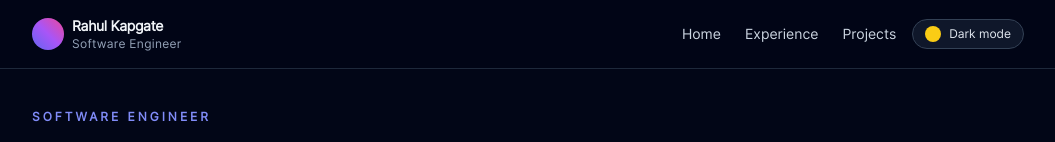
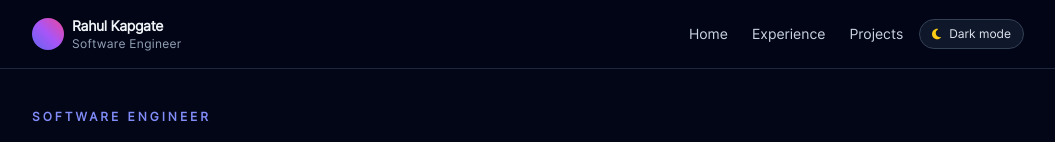
Before and after one commit to rahul-kapgate/My-Protfolio, a React (Vite) app: page / in a window 1280 px wide. Shown: the top 142 px of the page, without its empty margins (112-1167 px from the left). Built offline with nearby package versions, Linux system fonts and the light colour scheme.

Commit message:
added icon

```diff
--- a/src/Pages/Home.jsx
+++ b/src/Pages/Home.jsx
@@ -7,6 +7,7 @@ import {
   faLinkedin,
   faTwitter,
 } from "@fortawesome/free-brands-svg-icons";
+import { faSun, faMoon } from "@fortawesome/free-solid-svg-icons";
 
 export default function Home() {
   const [theme, setTheme] = useState("dark");
@@ -79,14 +80,15 @@ export default function Home() {
               onClick={toggleTheme}
               className="flex items-center gap-2 rounded-full border border-slate-300 bg-slate-100 px-3 py-1.5 text-xs font-medium text-slate-700 hover:bg-slate-200 dark:border-slate-700 dark:bg-slate-900 dark:text-slate-200 dark:hover:bg-slate-800 transition-colors"
             >
-              <span
-                className={`inline-block h-4 w-4 rounded-full ${
+              <FontAwesomeIcon
+                icon={theme === "dark" ? faMoon : faSun}
+                className={
                   theme === "dark"
-                    ? "bg-yellow-400"
-                    : "bg-slate-800"
-                }`}
+                    ? "text-yellow-400"
+                    : "text-slate-900"
+                }
               />
-              <span>{theme === "dark" ? "Dark" : "Light"} mode</span>
+              <span>{theme === "dark" ? "Dark mode" : "Light mode"}</span>
             </button>
           </div>
         </div>
@@ -113,9 +115,15 @@ export default function Home() {
               </span>{" "}
               — a dedicated platform for MAH AAC CET aspirants. I love working
               with <span className="text-slate-900 dark:text-slate-200">React</span>,{" "}
-              <span className="text-slate-900 dark:text-slate-200">Node / FastAPI</span>, and{" "}
-              <span className="text-slate-900 dark:text-slate-200">modern web tools</span> to craft
-              products that feel fast, polished, and thoughtfully designed.
+              <span className="text-slate-900 dark:text-slate-200">
+                Node / FastAPI
+              </span>
+              , and{" "}
+              <span className="text-slate-900 dark:text-slate-200">
+                modern web tools
+              </span>{" "}
+              to craft products that feel fast, polished, and thoughtfully
+              designed.
             </p>
 
             {/* CTA Buttons */}
@@ -195,9 +203,6 @@ export default function Home() {
           </div>
         </section>
 
-        {/* EXPERIENCE SECTION – as you already have, just add light/dark classes if you want */}
-        {/* (Keeping your existing experience + projects code, since structure is fine) */}
-
         {/* EXPERIENCE SECTION */}
         <section id="experience" className="space-y-6">
           <div>
@@ -212,11 +217,6 @@ export default function Home() {
           <div className="space-y-6">
             {/* SirpiDataScience */}
             <div className="rounded-2xl border border-slate-200 bg-white/80 p-4 sm:p-5 shadow-sm dark:border-slate-800 dark:bg-slate-900/40 dark:shadow-none transition-colors">
-              {/* ... keep the inner content exactly as in your latest version ... */}
-              {/* I’m not rewriting all of it to avoid noise, your content is fine. */}
-              {/* Just make sure inner texts use text-slate-600/900 with dark: variants like above. */}
-              {/* Paste your Sirpi + Micropro code here unchanged, or tweak colors similarly if you like. */}
-              {/* ---------- START OF SIRPI BLOCK ---------- */}
               <div className="flex gap-3">
                 <div className="mt-1 h-9 w-9 sm:h-10 sm:w-10 rounded-xl bg-slate-800 flex items-center justify-center text-[11px] sm:text-xs font-semibold text-slate-200">
                   S
@@ -293,7 +293,6 @@ export default function Home() {
                   </div>
                 </div>
               </div>
-              {/* ---------- END OF SIRPI BLOCK ---------- */}
             </div>
 
             {/* Micropro card */}
@@ -406,7 +405,7 @@ export default function Home() {
               </div>
             </div>
 
-            {/* You can add another project card here later if you want */}
+            {/* Additional project cards can go here */}
           </div>
         </section>
       </main>
```
